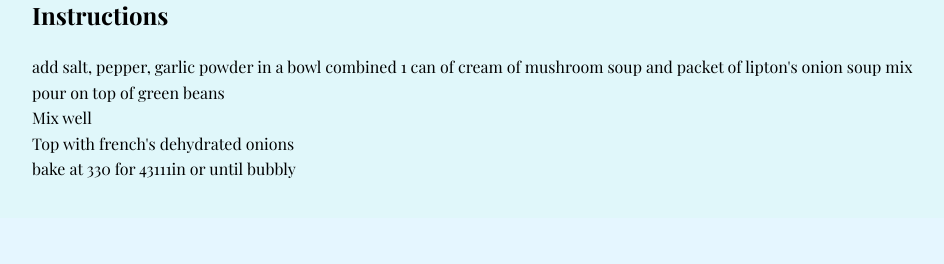
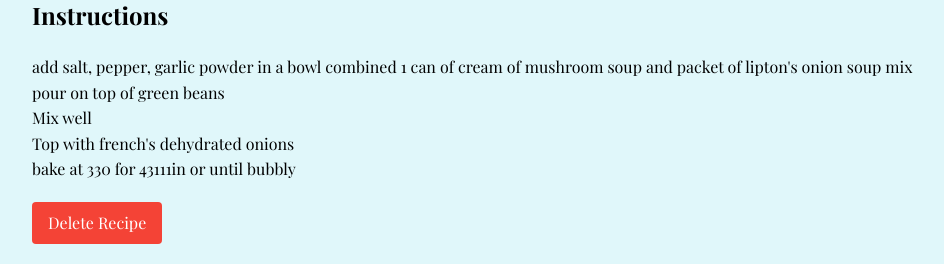
Before and after one commit to Calbest12/CIS298_FinalProject, a Django app: page /recipe/8/ in a window 1280 px wide. Shown: the part 850-1114 px from the top of the page, without its empty margins (8-952 px from the left). Before the commit the page ends 1028 px from the top, so only its background shows below. Run offline with Django 5.2, Linux system fonts and the light colour scheme; a user stored in the database is signed in; data comes from the database, SQL or seed files in the repository; both versions use the stored data as it was after the commit.

Commit message:
Delete Recipe Commit
various file fixes implementing the ability for user's the delete recipes from their saved recipes

```diff
--- a/recipe-sharing-platform/recipes/templates/recipes/recipe_detail_local.html
+++ b/recipe-sharing-platform/recipes/templates/recipes/recipe_detail_local.html
@@ -12,5 +12,11 @@
     <p>{{ recipe.ingredients|linebreaks }}</p>
     <h2>Instructions</h2>
     <p>{{ recipe.instructions|linebreaks }}</p>
+
+    {% if user == recipe.author %}
+    <div style="margin-top: 20px;">
+        <a href="{% url 'recipe-delete' recipe.id %}" class="btn" style="background-color: #f44336;">Delete Recipe</a>
+    </div>
+    {% endif %}
 </div>
 {% endblock %}
--- a/recipe-sharing-platform/recipes/templates/recipes/recipe_my_list.html
+++ b/recipe-sharing-platform/recipes/templates/recipes/recipe_my_list.html
@@ -12,8 +12,10 @@
                 {% endif %}
                 <p>{{ recipe.description|truncatechars:100 }}</p>
                 <p><em>{{ recipe.created_at|date:"M d, Y" }}</em></p>
-                <a href="{% url 'recipe-detail-local' recipe.id %}" class="btn">View</a>
-
+                <div style="display: flex; justify-content: space-between; margin-top: 10px;">
+                    <a href="{% url 'recipe-detail-local' recipe.id %}" class="btn">View</a>
+                    <a href="{% url 'recipe-delete' recipe.id %}" class="btn" style="background-color: #f44336;">Delete</a>
+                </div>
             </div>
         {% endfor %}
     </div>
--- a/recipe-sharing-platform/recipes/urls.py
+++ b/recipe-sharing-platform/recipes/urls.py
@@ -20,4 +20,5 @@
     path('register/', register_user, name='register'),
     path('my-recipes/', my_recipes, name='recipe-my-list'),
     path('recipe/<int:pk>/', views.recipe_detail_local, name='recipe-detail-local'),
+    path('recipe/<int:pk>/delete/', views.recipe_delete, name='recipe-delete'),
 ]
--- a/recipe-sharing-platform/recipes/views.py
+++ b/recipe-sharing-platform/recipes/views.py
@@ -48,6 +48,22 @@
     else:
         form = RecipeForm()
     return render(request, 'recipes/recipe_form.html', {'form': form})
+
+
+@login_required
+def recipe_delete(request, pk):
+    recipe = get_object_or_404(Recipe, pk=pk)
+
+    if recipe.author != request.user:
+        messages.error(request, "You don't have permission to delete this recipe.")
+        return redirect('recipe-my-list')
+
+    if request.method == 'POST':
+        recipe.delete()
+        messages.success(request, f"Recipe '{recipe.title}' has been deleted.")
+        return redirect('recipe-my-list')
+
+    return render(request, 'recipes/recipe_delete.html', {'recipe': recipe})
 
 
 def search_recipes(request):
```
Also changed, not shown: recipe-sharing-platform/recipes/templates/recipes/recipe_delete.html (added, +13 -0 lines), recipe-sharing-platform/db.sqlite3, recipe-sharing-platform/media/recipe_images/52fxpq.png (added), recipe-sharing-platform/media/recipe_images/bas-best-green-bean-casserole.webp (added).
